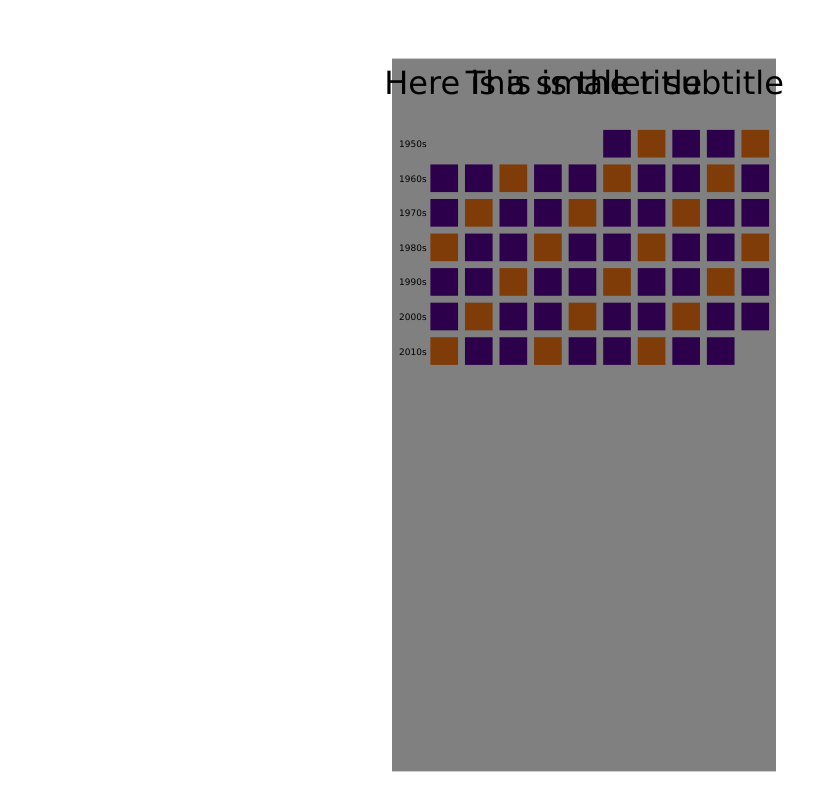
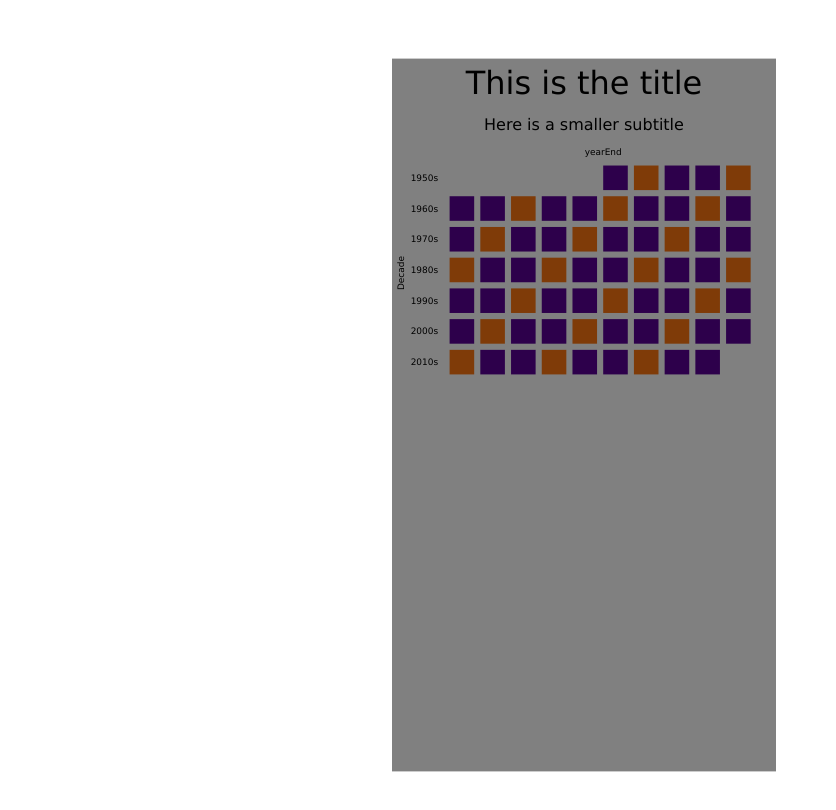
Before and after one commit to gary444/euro_cups_capitals, a website built with webpack: page index.html in a window 1280 px wide. Shown: the part 62-872 px from the top of the page, without its empty margins (0-836 px from the left). Built offline with nearby package versions, Linux system fonts and the light colour scheme.

Commit message:
finished basic heat map skeleton

```diff
--- a/css/master.css
+++ b/css/master.css
@@ -15,15 +15,15 @@ text.heatMapText {
     color:#08202A;
     text-anchor:middle;
     /* text-align: center; */
+
+}
+
+text.heatMapTitle {
     font-size: 4vh;
 }
 
-text.heatMapTitle {
-
-}
-
 text.heatMapSubtitle {
-
+    font-size: 2vh;
 }
 
 text.heatMapYLabel {
@@ -32,7 +32,15 @@ text.heatMapYLabel {
     font-size: 0.7vw;
 }
 text.heatMapXLabel {
-
     text-anchor:middle;
     font-size: 0.7vw;
 }
+
+text.heatMapYAxisLabel{
+    text-anchor:middle;
+    font-size: 0.7vw;
+}
+text.heatMapXAxisLabel{
+    text-anchor:middle;
+    font-size: 0.7vw;
+}
--- a/src/main_vis.js
+++ b/src/main_vis.js
@@ -22,7 +22,7 @@ let chartWidth = svg_width * 0.3
 let chartHeight = svg_height * 0.9
 
 
-let chart1 = new TwoKeyHeatMap (chartX, chartY, chartWidth, chartHeight, data, "yearEnd", "decade");
+let chart1 = new TwoKeyHeatMap (chartX, chartY, chartWidth, chartHeight, data, "yearEnd", "Decade");
 
 
 function getData() {
@@ -33,7 +33,7 @@ function getData() {
         entry.year = i
         let yearEnd = entry.year % 10
         entry.yearEnd = String(yearEnd)
-        entry.decade = String(entry.year - yearEnd) + "s"
+        entry.Decade = String(entry.year - yearEnd) + "s"
         entry.value = (i % 3 == 0) ? 1 : 0
         data.push(entry)
     }
--- a/src/modules/TwoKeyHeatMap.js
+++ b/src/modules/TwoKeyHeatMap.js
@@ -1,6 +1,6 @@
 import * as d3 from './d3.min.js';
 
-// expects an array of data objects with 2 keys and a value
+// expects an array of data objects with 2 keys and value
 
 // keys are named in constructor
 // key 1: horizontal
@@ -21,9 +21,6 @@ function getColour(data){
 export default class TwoKeyHeatMap {
 
     constructor(x, y, width, height, data, key1, key2){
-
-
-
 
         //assume single svg container on page to write to
         let svgContainer = d3.select("svg")
@@ -53,16 +50,22 @@ export default class TwoKeyHeatMap {
 
         //title sizes
         let titleOffsetYPc = 0.1
-        let subtitleOffsetYPc = 0.1
+        let subtitleOffsetYPc = 0.05
 
-        //calculate total offsets
-        let chartXOffsetPc = 0.1
+        //calculate total offsets (top and left)
+        let chartXOffsetPc = 0.15
         let chartYOffsetPc = titleOffsetYPc + subtitleOffsetYPc
         let chartXOffset = chartXOffsetPc * width
-        let chartYOffset = chartXOffsetPc * height
+        let chartYOffset = chartYOffsetPc * height
 
-        let markAreaX = width - chartXOffset
-        let markAreaY = height - chartYOffset
+        //calculate padding (right and bottom)
+        let chartXPadPc = 0.05
+        let chartYPadPc = 0.05
+        let chartXPad = chartXPadPc * width
+        let chartYPad = chartYPadPc * height
+
+        let markAreaX = width - chartXOffset - chartXPad
+        let markAreaY = height - chartYOffset - chartYPad
         let maxMarkWidth = markAreaX / this.keys1.length
         let maxMarkHeight = markAreaY / this.keys2.length
 
@@ -109,19 +112,33 @@ export default class TwoKeyHeatMap {
             .classed("heatMapText", true)
             .classed("heatMapSubtitle", true)
             .attr("x", width/2)
-            .attr("y", height*0.05)
+            .attr("y", height*titleOffsetYPc)
             .text("Here is a smaller subtitle")
 
+        // y axis label
+        this.root.append("text")
+            .classed("heatMapText", true)
+            .classed("heatMapYAxisLabel", true)
+            .attr("transform", "translate(" + (chartXOffset * 0.2) + ","
+                + (chartYOffset + (0.5*maxMarkHeight*this.keys2.length)) + ") rotate(-90)")
+            .text(key2)
 
+        // x axis label
+        this.root.append("text")
+            .classed("heatMapText", true)
+            .classed("heatMapXAxisLabel", true)
+            .attr("x", chartXOffset + markAreaX*0.5)
+            .attr("y", chartYOffset * 0.9)
+            .text(key1)
 
-        // y axis labels
+        // y axis channel labels
         this.ylabels = this.root.append("g")
         this.ylabels.selectAll("text")
             .data(this.keys2).enter()
             .append("text")
                 .classed("heatMapText", true)
                 .classed("heatMapYLabel", true)
-                .attr("x", chartXOffset * 0.9)
+                .attr("x", chartXOffset * 0.8)
                 .attr("y", (d,i) => { return chartYOffset + (i+0.5) * maxMarkHeight})
                 .text((d) => {return d;} )
 
@@ -139,6 +156,7 @@ export default class TwoKeyHeatMap {
 
 
 
+
     }
 
 
```
Also changed, not shown: dist/bundle.js.
